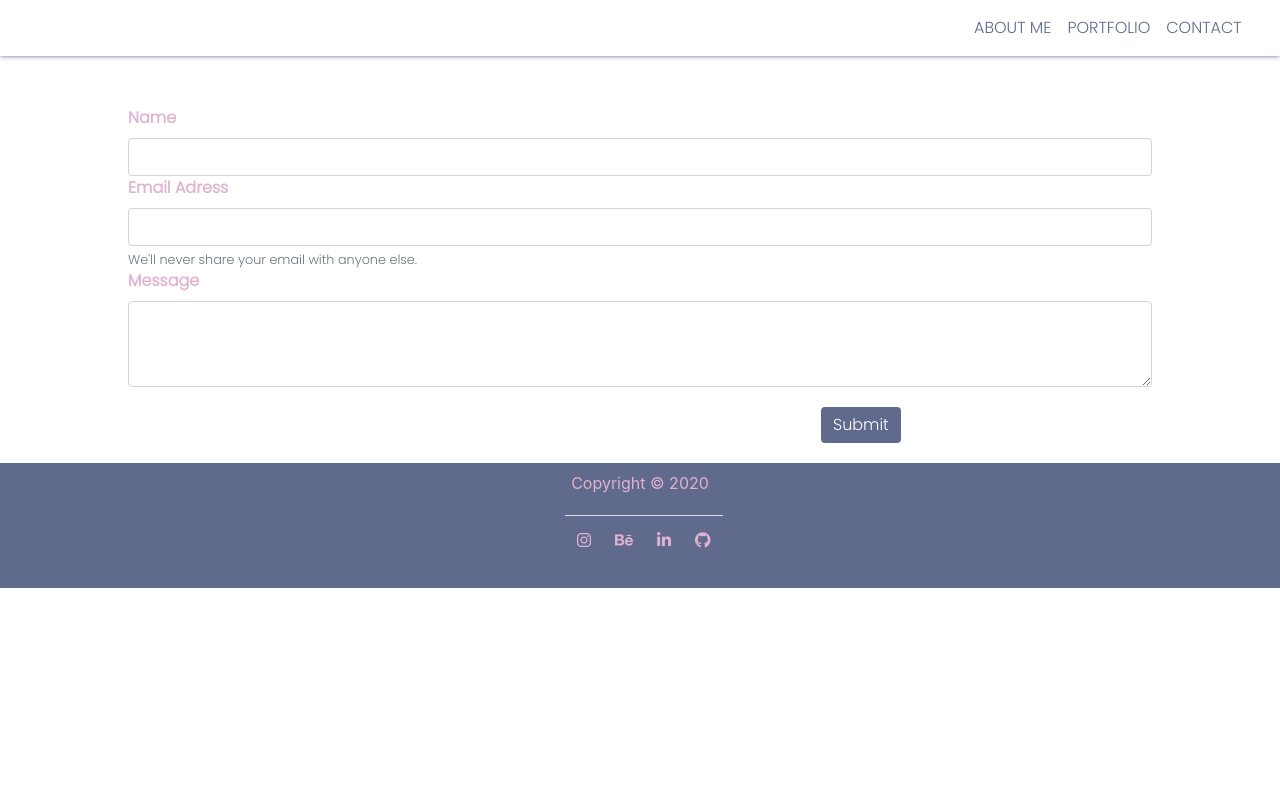
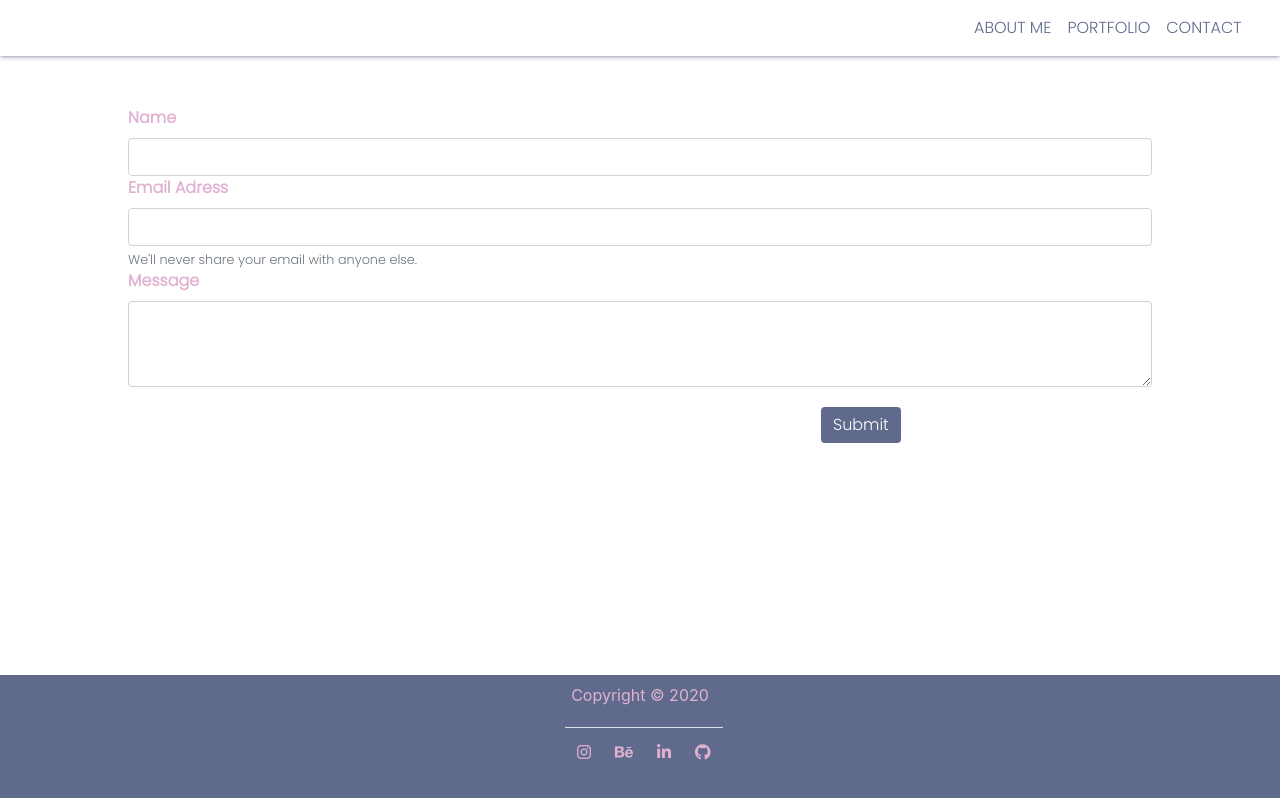
Before and after one commit to Videl90/-, a React (Create React App) app: page /contact in a window 1280 px wide. Built offline with nearby package versions, Linux system fonts and the light colour scheme.

Commit message:
fixed routes

```diff
--- a/src/App.js
+++ b/src/App.js
@@ -1,32 +1,26 @@
 import React from 'react';
 import { BrowserRouter as Router, Route, Switch} from "react-router-dom";
 import Wrapper from './components/Wrapper';
-import Navbar from './components/Navbar';
-import AboutMe from './components/AboutMe';
-import Portfolio from './components/Portfolio';
-import Contact from './components/Contact';
-import Footer from './components/Footer';
+import AboutMePage from './pages/aboutme';
+import PortfolioPage from './pages/portfolio';
+import ContactPage from './pages/contact';
 
 import './App.css';
 
 
 function App() {
   return (
-    <Router>
-      <div>
-        <Navbar/>
+   <Wrapper>
+     <Router>
+       <>
         <Switch>
-        <Wrapper>
-            <Route exact path={process.env.PUBLIC_URL + '/'} component={AboutMe} />
-            <Route exact path={process.env.PUBLIC_URL + '/portfolio'} component={Portfolio} />
-            <Route exact path={process.env.PUBLIC_URL + '/contact'} component={Contact} />
-          </Wrapper>
+          <Route exact path="/" component={AboutMePage}/>
+          <Route exact path="/portfolio" component={PortfolioPage}/>
+          <Route exact path="/contact" component={ContactPage} />
         </Switch>
-        <Footer/>
-      </div>
-    </Router>
-
-
+       </>
+     </Router>
+   </Wrapper>
   );
 }
 
--- a/src/components/Navbar.js
+++ b/src/components/Navbar.js
@@ -12,16 +12,16 @@ function Navbar( props ) {
               <ul className="navbar-nav">
                 <li className="nav-item">
                   <Link
-                   to={process.env.PUBLIC_URL + "/"}
+                   to="/"
                    className = {
-                     window.location.pathname === "/" || window.location.pathname === "/about"
+                     window.location.pathname === "/"
                      ? "nav-link" : "nav-link"
                     }>ABOUT ME
                   </Link>
                 </li>
                 <li className="nav-item">
                   <Link
-                    to={process.env.PUBLIC_URL + "/portfolio"}
+                    to="/portfolio"
                     className={
                       window.location.pathname === "/portfolio"
                       ? "nav-link" : "nav-link"
@@ -30,7 +30,7 @@ function Navbar( props ) {
                 </li>
                 <li className="nav-item">
                   <Link
-                    to={process.env.PUBLIC_URL + "/contact"}
+                    to="/contact"
                     className={
                       window.location.pathname === "/contact"
                       ? "nav-link" : "nav-link"
--- a/src/components/styles.css
+++ b/src/components/styles.css
@@ -224,6 +224,9 @@ footer {
     background-color: #606a8c;
     margin-top: 20px;
     text-align: center;
+    position: absolute;
+    bottom: 0;
+    width: 100%;
 }
 
 .icons {
@@ -303,7 +306,7 @@ form {
 
 @media only screen and (max-width:1199px) {
     .navbar-nav {
-        margin-left: 700px;
+        margin-left: 10px;
     }
     .mb-3{
         max-width: 540px;
--- /dev/null
+++ b/src/pages/aboutme.js
@@ -0,0 +1,16 @@
+import React from 'react';
+import Navbar from '../components/Navbar';
+import Footer from '../components/Footer';
+import AboutMe from '../components/AboutMe';
+
+function AboutMePage(){
+    return(
+        <>
+            <Navbar></Navbar>
+            <AboutMe></AboutMe>
+            <Footer></Footer>
+        </>
+    )
+}
+
+export default AboutMePage;
--- /dev/null
+++ b/src/pages/contact.js
@@ -0,0 +1,16 @@
+import React from 'react';
+import Navbar from '../components/Navbar';
+import Footer from '../components/Footer';
+import Contact from '../components/Contact';
+
+function ContactPage(){
+    return(
+        <>
+            <Navbar></Navbar>
+            <Contact></Contact>
+            <Footer></Footer>
+        </>
+    )
+}
+
+export default ContactPage;
--- /dev/null
+++ b/src/pages/portfolio.js
@@ -0,0 +1,16 @@
+import React from 'react';
+import Navbar from '../components/Navbar';
+import Footer from '../components/Footer';
+import Portfolio from '../components/Portfolio';
+
+function PortfolioPage(){
+    return(
+        <>
+            <Navbar></Navbar>
+            <Portfolio></Portfolio>
+            <Footer></Footer>
+        </>
+    )
+}
+
+export default PortfolioPage;
```
